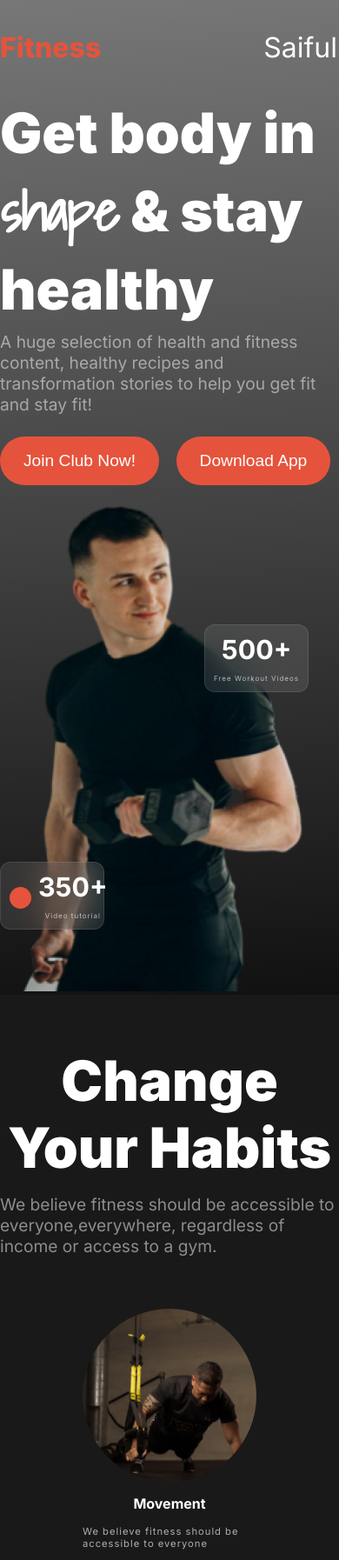
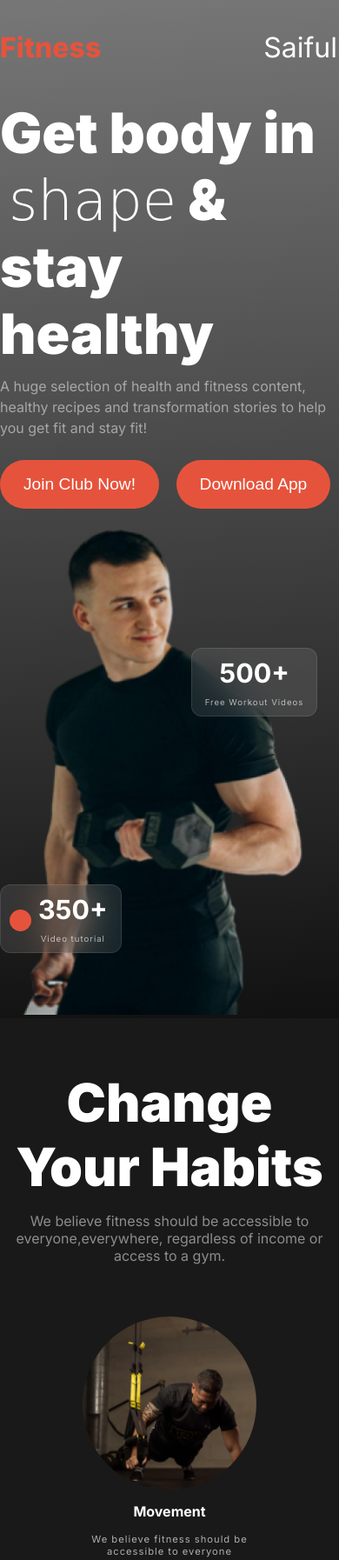
Before and after one commit to Nafees37/exercise-css-responsive-website, a plain HTML site: page index.html in a window 390 px wide. Shown: the top 1794 px of the page at 87% size. Drawn offline with Linux system fonts and the light colour scheme; a web font is replaced by a local one.

Commit message:
fix requirements

```diff
--- a/css/screen.css
+++ b/css/screen.css
@@ -15,6 +15,7 @@
 
   .hero-text {
     padding-top: 40px;
+    max-width: 100%;
   }
 
   .change-img {
@@ -64,6 +65,10 @@
     grid-template-columns: repeat(1, 1fr);
   }
 
+  .contact-box {
+    padding-top: 50px;
+  }
+
   form input,
   select {
     width: 97% !important;
--- a/css/style.css
+++ b/css/style.css
@@ -1,12 +1,14 @@
 /* css font family cdn link */
-@import url('https://fonts.googleapis.com/css2?family=Inter:wght@100..900&family=Shadows+Into+Light&display=swap');
+@import url('https://fonts.googleapis.com/css2?family=Inter:ital,opsz,wght@0,14..32,100..900;1,14..32,100..900&family=Playwrite+HR:wght@100..400&display=swap');
 
 .inter-fontFamily {
   font-family: "Inter", sans-serif;
 }
 
 .mrs-fontFamily {
-  font-family: "Shadows Into Light", cursive;
+  font-family: "Playwrite HR", cursive;
+  font-weight: 300;
+  padding-left: 10px;
 }
 
 * {
@@ -124,9 +126,8 @@
   justify-content: space-between;
 }
 
-.hero-title h1,
-p {
-  text-align: left !important;
+.hero-text {
+  max-width: 535px;
 }
 
 .hero-title h1 {
@@ -137,9 +138,10 @@ p {
 
 .hero-title p {
   color: rgba(255, 255, 255, 0.5);
-  font-size: 1.2rem;
+  font-size: 1rem;
   font-weight: 400;
   line-height: 24px;
+  text-align: left;
 }
 
 .btn-hero {
@@ -159,26 +161,26 @@ p {
 .top-box {
   position: absolute;
   top: 160px;
-  left: 215px;
+  left: 200px;
   font-size: 16px;
   border: 1px solid rgba(255, 255, 255, 0.1);
   border-radius: 12px;
   backdrop-filter: blur(20px);
   background: rgba(255, 255, 255, 0.1);
-  width: 120px;
+  width: 145px;
   padding: 10px;
 }
 
 .bottom-box {
   position: absolute;
   bottom: 75px;
-  right: 250px;
+  right: 230px;
   font-size: 16px;
   border: 1px solid rgba(255, 255, 255, 0.1);
   border-radius: 12px;
   backdrop-filter: blur(20px);
   background: rgba(255, 255, 255, 0.1);
-  width: 120px;
+  width: 140px;
   padding: 10px;
 }
 
@@ -191,7 +193,7 @@ p {
 
 .top-box p,
 .bottom-box p {
-  font-size: 0.5rem;
+  font-size: 0.6rem;
   color: rgba(255, 255, 255, 0.65);
   font-weight: 400;
   letter-spacing: 1px;
@@ -221,7 +223,7 @@ p {
 }
 
 .change-tex {
-  max-width: 600px;
+  max-width: 700px;
   margin: 0 auto;
   color: white;
   text-align: center;
@@ -229,13 +231,13 @@ p {
 }
 
 .change-tex h2 {
-  font-size: 4rem;
+  font-size: 3.8rem;
   font-weight: 900;
 }
 
 .change-tex p {
   color: rgba(255, 255, 255, 0.5);
-  font-size: 1.2rem;
+  font-size: 1rem;
   font-weight: 400;
   padding-top: 15px;
 }
@@ -293,6 +295,7 @@ p {
   font-weight: 400;
   letter-spacing: 1px;
   font-size: .8rem;
+  text-align: left;
 }
 
 .run-photo img {
@@ -349,6 +352,7 @@ td {
   line-height: .9rem;
   letter-spacing: 0.3px;
   padding-bottom: 12px;
+  text-align: left;
 }
 
 form input,
@@ -487,7 +491,17 @@ footer {
   display: flex;
   align-items: center;
   justify-content: space-between;
+  padding-top: 50px;
   padding-bottom: 30px;
+}
+
+.f-title {
+  padding-bottom: 20px;
+}
+
+
+.f-div2 ul>li {
+  padding-bottom: 10px;
 }
 
 .f-div1 {
@@ -506,10 +520,11 @@ footer {
   font-size: 0.9rem;
   font-weight: 400;
   letter-spacing: 0.3px;
+  text-align: left;
 }
 
 .f-div2 {
-  max-width: 118px;
+  max-width: 130px;
 }
 
 .f-div2 ul li a {
@@ -519,7 +534,7 @@ footer {
 }
 
 .f-div3 {
-  max-width: 118px;
+  max-width: 130px;
 }
 
 /* footer start */
```
